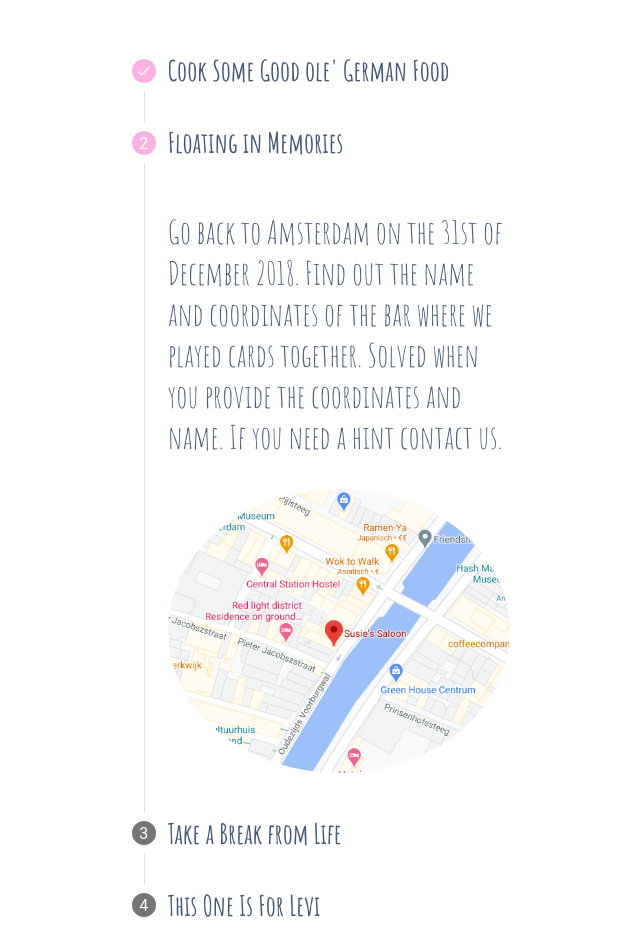
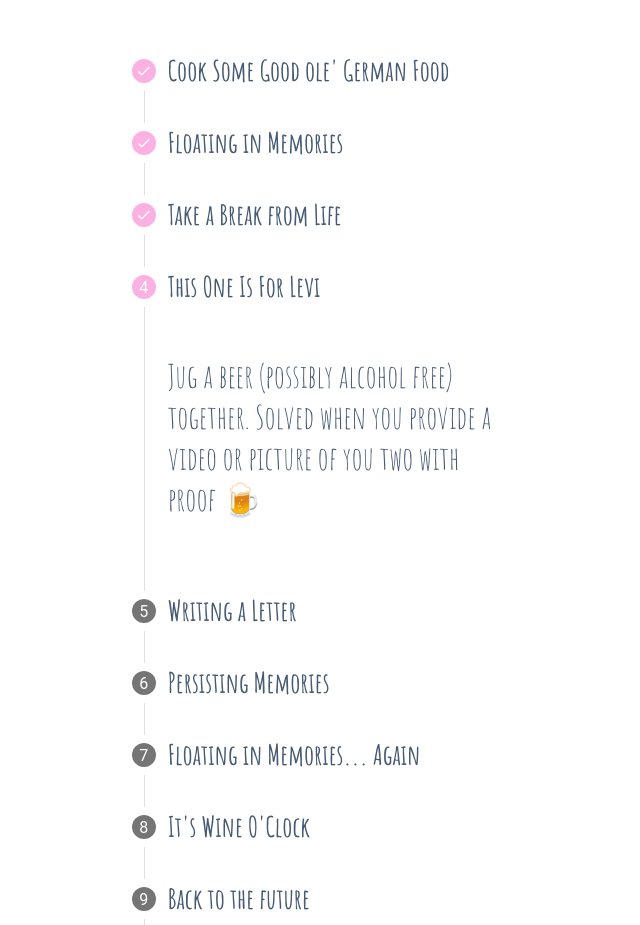
Before and after one commit to jsattler/wedding-challenge-website, an Angular app: page / in a window 1280 px wide. Shown: the part 1940-2865 px from the top of the page, without its empty margins (319-959 px from the left). Built offline with nearby package versions, Linux system fonts and the light colour scheme.

Commit message:
Unlock challenge 4

```diff
--- a/src/app/challenge-stepper/challenge-stepper.component.html
+++ b/src/app/challenge-stepper/challenge-stepper.component.html
@@ -16,7 +16,7 @@
     <div class="left"></div>
     <div class="center">
 
-      <mat-vertical-stepper linear="true" selectedIndex="1" #stepper>
+      <mat-vertical-stepper linear="true" selectedIndex="3" #stepper>
         <ng-template matStepperIcon="done">
           <mat-icon>done</mat-icon>
         </ng-template>
@@ -36,17 +36,21 @@
           <ng-template matStepLabel>Floating in Memories</ng-template>
         <p>Go back to Amsterdam on the 31st of December 2018. Find out the name and coordinates of the bar where we played cards together. Solved when you provide the coordinates and name. If you need a hint contact us.</p>
           <div>
-            <img src="../../assets/images/challenge-2-solved.png" alt="challenge-1-solved">
+            <img src="../../assets/images/challenge-2-solved.png" alt="challenge-2-solved">
+          </div>
+        </mat-step>
+
+        <mat-step [completed]="true">
+          <ng-template matStepLabel>Take a Break from Life</ng-template>
+          <p>Take a long walk at the beach (at least four miles). It is solved when you send a picture of you two walking at the beach (track the walk if possible). Equip yourself with some wine and crackers.</p>
+          <div>
+            <img style="border-radius: 20px" src="../../assets/images/challenge-3-solved.jpg" alt="challenge-3-solved">
           </div>
         </mat-step>
 
         <mat-step [completed]="false">
-          <ng-template matStepLabel>Take a Break from Life</ng-template>
-          <p>Take a long walk at the beach (at least four miles). It is solved when you send a picture of you two walking at the beach (track the walk if possible). Equip yourself with some wine and crackers.</p>
-        </mat-step>
-
-        <mat-step>
           <ng-template matStepLabel>This One Is For Levi</ng-template>
+          <p>Jug a beer (possibly alcohol free) together. Solved when you provide a video or picture of you two with proof 🍺</p>
         </mat-step>
 
         <mat-step>
```
Also changed, not shown: src/assets/images/challenge-3-solved.jpg (added).
